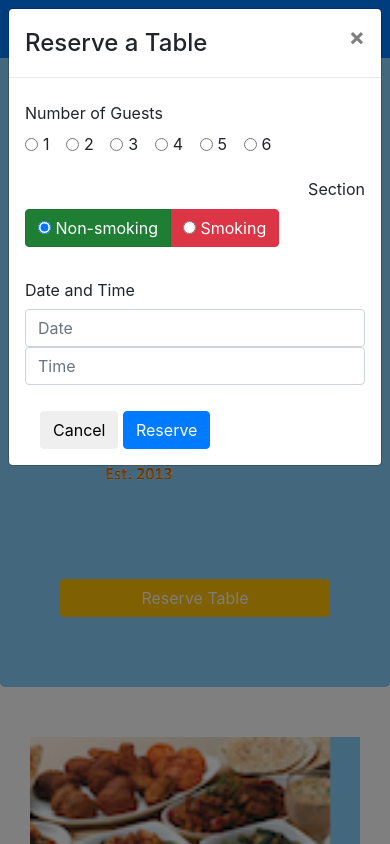
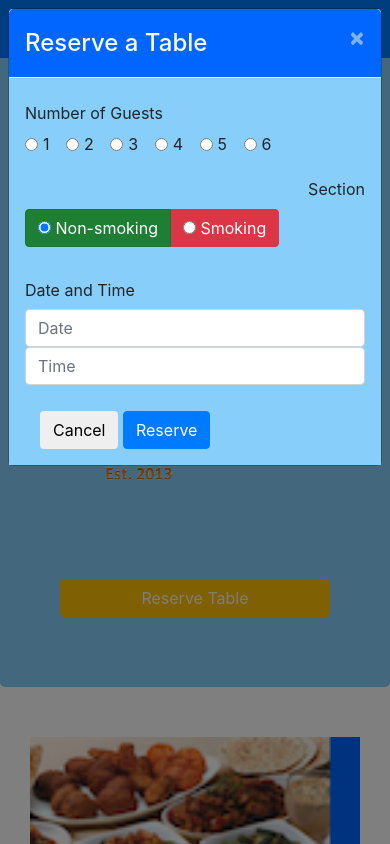
Before and after one commit to subhashissuara/ConFusionBootstrap, a website: page index.html in a window 390 px wide. Both pictures are taken after a click on the link "Reserve Table". Shown: the top 844 px of the page. Drawn offline with nearby package versions, Linux system fonts and the light colour scheme.

Commit message:
NPM Scripts

```diff
--- a/aboutus.html
+++ b/aboutus.html
@@ -8,10 +8,12 @@
     <meta http-equiv="x-ua-compatible" content="ie=edge" />
     <title>Ristorante Con Fusion: About Us</title>
     <!-- Bootstrap CSS -->
+     <!-- build:css css/main.css -->
      <link rel="stylesheet" href="node_modules/bootstrap/dist/css/bootstrap.min.css"/>
      <link rel="stylesheet" href="node_modules/font-awesome/css/font-awesome.min.css">
      <link rel="stylesheet" href="node_modules/bootstrap-social/bootstrap-social.css">
      <link rel="stylesheet" href="css/styles.css">
+     <!-- endbuild -->
 </head>
 
 <body>
@@ -244,9 +246,12 @@
         </div>
     </footer>
      <!-- jQuery first, then Popper.js, then Bootstrap JS. -->
+    <!-- build:js js/main.js -->
     <script src="node_modules/jquery/dist/jquery.slim.min.js"></script>
     <script src="node_modules/popper.js/dist/umd/popper.min.js"></script>
     <script src="node_modules/bootstrap/dist/js/bootstrap.min.js"></script>
+    <script src="js/scripts.js"></script>
+    <!-- endbuild -->
 </body>
 
 </html>
--- a/css/styles.scss
+++ b/css/styles.scss
@@ -1,14 +1,15 @@
 $lt-gray: #ddd;
-$background-dark: lightskyblue;
+$background-dark: rgb(0, 102, 255);
 $background-light: lightskyblue;
 $background-pale: lightskyblue;
+$florawhite: floralwhite;
 
 // Height Variables
 $carousel-item-height: 300px;
 
 @mixin zero-margin($pad-up-dn, $pad-left-right) {
 	margin:0px auto;
-	padding: $pad-up-dn $pad-left-right;
+    padding: $pad-up-dn $pad-left-right;
 }
 
 .row-header{
@@ -74,3 +75,15 @@ body{
     bottom: 0px;
     z-index: 1;
 }
+
+.modal-header {
+    background-color: $background-dark;
+    color: $florawhite;
+  }
+.modal-body {
+  background-color: $background-light;
+}
+
+.modal-header button{
+    color: $florawhite;
+  }
--- a/index.html
+++ b/index.html
@@ -7,10 +7,12 @@
     <meta http-equiv="x-ua-compatible" content="ie=edge" />
 
     <!-- Bootstrap CSS -->
+    <!-- build:css css/main.css -->
     <link rel="stylesheet" href="node_modules/bootstrap/dist/css/bootstrap.min.css"/>
     <link rel="stylesheet" href="node_modules/font-awesome/css/font-awesome.min.css">
     <link rel="stylesheet" href="node_modules/bootstrap-social/bootstrap-social.css">
     <link rel="stylesheet" href="css/styles.css">
+    <!-- endbuild -->
     <title>Ristorante Con Fusion</title>
   </head>
 
@@ -29,7 +31,7 @@
             <li class="nav-item"><a href="./contactus.html" class="nav-link"><span class="fa fa-address-card fa-lg"></span> Contact</a></li>
           </ul>
           <span class="navbar-text">
-            <a data-toggle="modal" data-target="#loginModal">
+            <a id="loginButton">
               <span class="fa fa-sign-in"></span> Login
             </a>
           </span>
@@ -73,28 +75,6 @@
           </div>
       </div>
   </div>
-    <header class="jumbotron">
-      <div class="container">
-        <div class="row row-header">
-          <div class="col-12 col-sm-6">
-            <h1>Ristorante con Fusion</h1>
-            <p>
-              We take inspiration from the World's best cuisines, and create a
-              unique fusion experience. Our lipsmacking creations will tickle
-              your culinary senses!
-            </p>
-          </div>
-          <div class="col-12 col-sm align-self-center">
-            <img src="img/logo.png" alt="logo" class="img-fluid img-responsive">
-          </div>
-          <div class="col-12 col-sm-2">
-            <p style="padding:40px;"></p>
-            <a id="reserveButton" type="button" class="btn btn-warning btn-block" data-toggle="modal" data-target="#reserveModal">Reserve Table</a>
-          </div>
-        </div>
-        </div>
-      </div>
-    </header>
 
   <div id="reserveModal" class="modal fade" role="dialog">
     <div class="modal-dialog modal-lg" role="content">
@@ -178,6 +158,29 @@
         </div>
     </div>
 </div>
+
+    <header class="jumbotron">
+      <div class="container">
+        <div class="row row-header">
+          <div class="col-12 col-sm-6">
+            <h1>Ristorante con Fusion</h1>
+            <p>
+              We take inspiration from the World's best cuisines, and create a
+              unique fusion experience. Our lipsmacking creations will tickle
+              your culinary senses!
+            </p>
+          </div>
+          <div class="col-12 col-sm align-self-center">
+            <img src="img/logo.png" alt="logo" class="img-fluid img-responsive">
+          </div>
+          <div class="col-12 col-sm-2">
+            <p style="padding:40px;"></p>
+            <a id="reserveButton" type="button" class="btn btn-warning btn-block">Reserve Table</a>
+          </div>
+        </div>
+        </div>
+      </div>
+    </header>
 
     <div class="container">
       <div class="row row-content">
@@ -344,25 +347,11 @@
       </div>
     </footer>
     <!-- jQuery first, then Popper.js, then Bootstrap JS. -->
+    <!-- build:js js/main.js -->
     <script src="node_modules/jquery/dist/jquery.slim.min.js"></script>
     <script src="node_modules/popper.js/dist/umd/popper.min.js"></script>
     <script src="node_modules/bootstrap/dist/js/bootstrap.min.js"></script>
-    <script>
-      $(document).ready(function(){
-          $("#mycarousel").carousel({interval: 2000});
-          $("#carouselButton").click(function(){
-              if ($("#carouselButton").children('span').hasClass('fa-pause')){
-                $("#mycarousel").carousel('pause');
-                $("#carouselButton").children('span').removeClass('fa-pause');
-                $("#carouselButton").children('span').addClass('fa-play');
-              }
-              else {
-                $("#mycarousel").carousel('cycle');
-                $("#carouselButton").children('span').removeClass('fa-play');
-                $("#carouselButton").children('span').addClass('fa-pause');
-              }
-          });
-      });
-  </script>
+    <script src="js/scripts.js"></script>
+    <!-- endbuild -->
   </body>
 </html>
--- /dev/null
+++ b/js/scripts.js
@@ -0,0 +1,22 @@
+$(document).ready(function(){
+    $("#loginButton").click(function(){
+          $('#loginModal').modal('show');
+      });
+
+    $("#reserveButton").click(function(){
+          $('#reserveModal').modal('show');
+      });
+    $("#mycarousel").carousel({interval: 2000});
+    $("#carouselButton").click(function(){
+        if ($("#carouselButton").children('span').hasClass('fa-pause')){
+          $("#mycarousel").carousel('pause');
+          $("#carouselButton").children('span').removeClass('fa-pause');
+          $("#carouselButton").children('span').addClass('fa-play');
+        }
+        else {
+          $("#mycarousel").carousel('cycle');
+          $("#carouselButton").children('span').removeClass('fa-play');
+          $("#carouselButton").children('span').addClass('fa-pause');
+        }
+    });
+});
```
Also changed, not shown: contactus.html (+9 -4 lines), package.json (+16 -3 lines), css/styles.css, 2 other files. Lines whose indentation alone changed are shown as unchanged.
